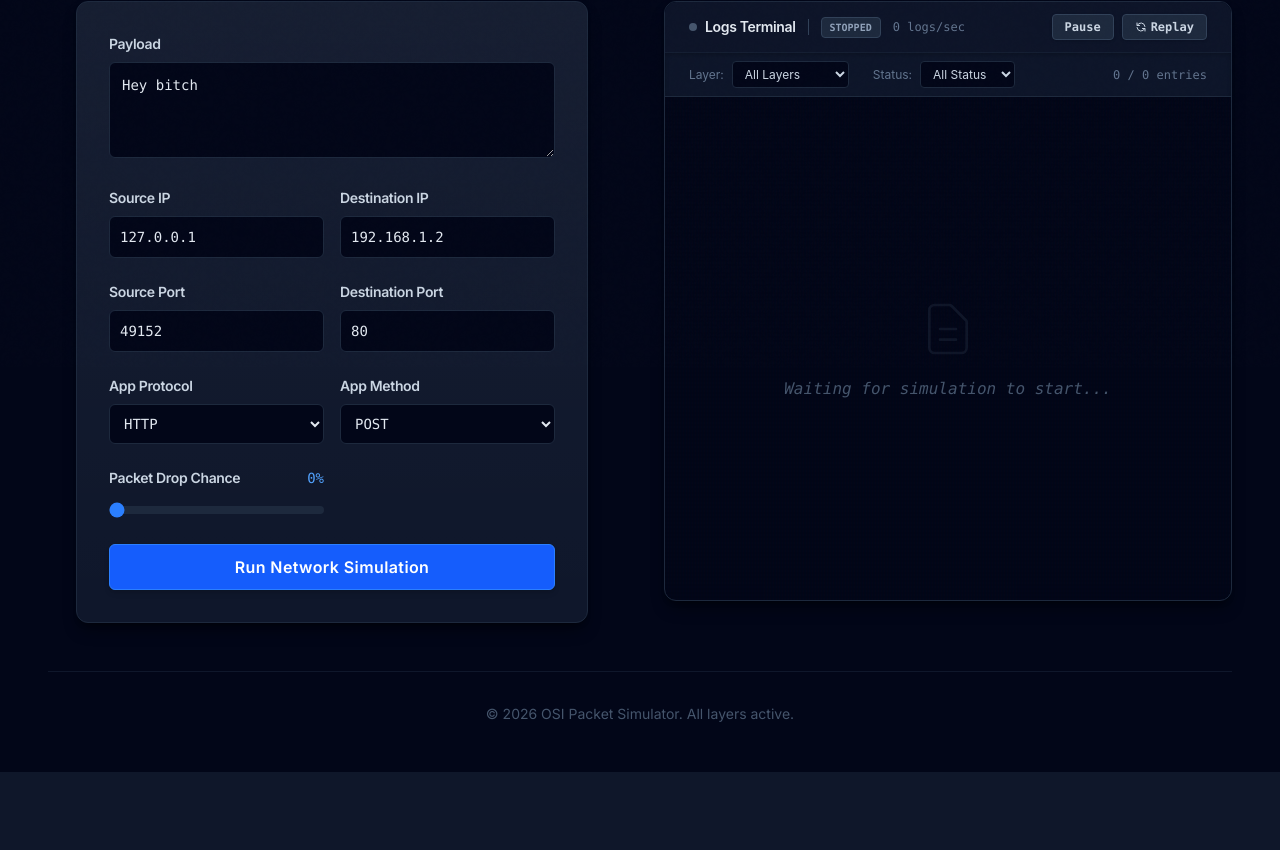
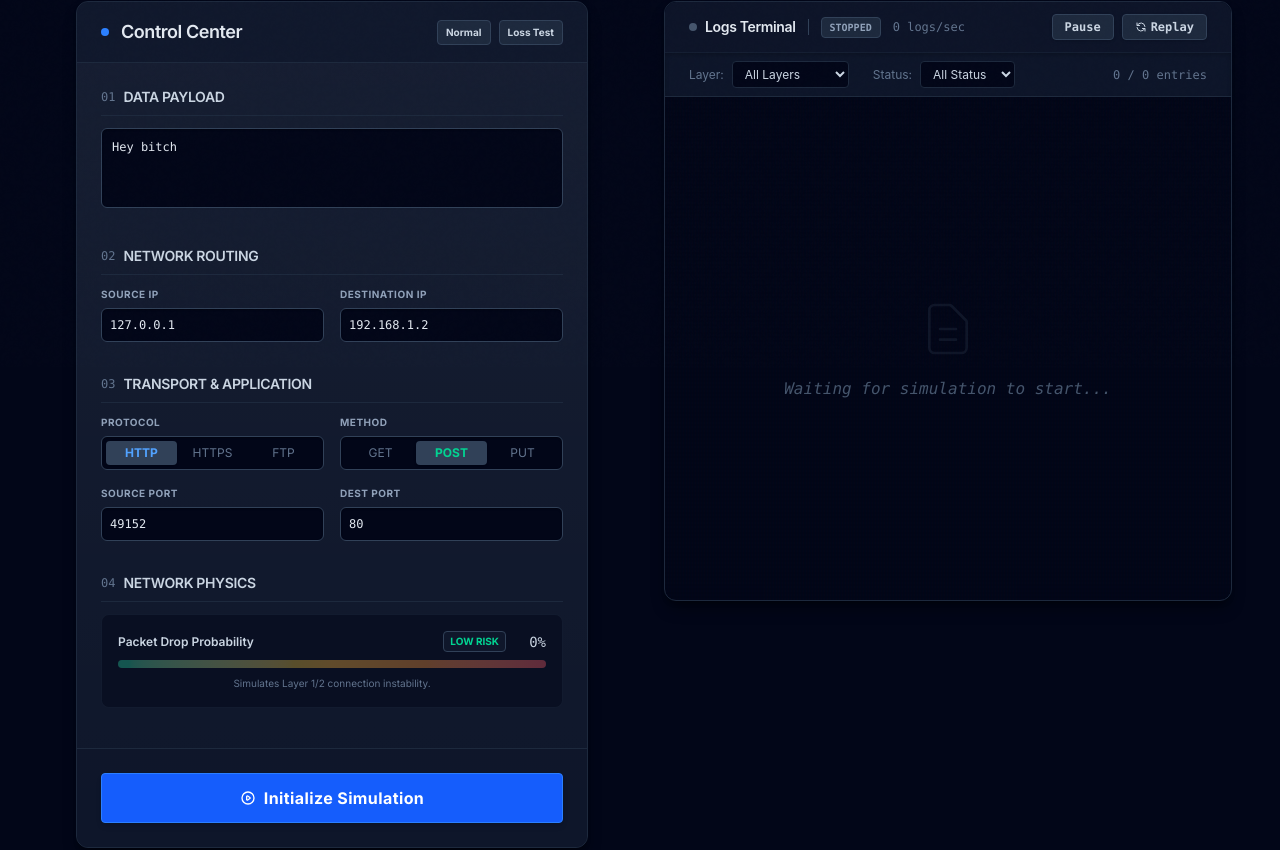
Before and after one commit to Rafayrafay321/OSI-Simulator, a React (Vite) app in the folder frontend/: page / in a window 1280 px wide. Shown: the part 433-1283 px from the top of the page. Before the commit the page ends 1205 px from the top, so only its background shows below. Built offline with nearby package versions, Linux system fonts and the light colour scheme.

Commit message:
updated the config form style

```diff
--- a/frontend/src/components/simulationFormUI.tsx
+++ b/frontend/src/components/simulationFormUI.tsx
@@ -21,36 +21,82 @@ export const SimulationFormUI: React.FC<SimulationFormProp> = ({
   handleChange,
   handleSubmit,
 }) => {
+  const getRiskLevel = (chance: number) => {
+    if (chance < 0.1) return { label: 'LOW', color: 'text-emerald-400' };
+    if (chance < 0.5) return { label: 'MEDIUM', color: 'text-amber-400' };
+    return { label: 'HIGH', color: 'text-red-400' };
+  };
+
+  const risk = getRiskLevel(values.dropChance || 0);
+
   return (
     <form
       onSubmit={handleSubmit}
-      className="space-y-6 bg-slate-900 p-8 rounded-xl shadow-lg shadow-black/40 border border-slate-800 w-full max-w-lg bg-gradient-to-b from-white/[0.03] to-transparent shadow-[inset_0_1px_0_rgba(255,255,255,0.05)]"
+      className="flex flex-col bg-slate-900 rounded-xl shadow-lg shadow-black/40 border border-slate-800 w-full max-w-lg bg-gradient-to-b from-white/[0.03] to-transparent shadow-[inset_0_1px_0_rgba(255,255,255,0.05)] overflow-hidden"
     >
-      <div className="space-y-2">
-        <label className="block text-sm font-semibold text-slate-300 tracking-tight">
-          Payload
-        </label>
+      {/* Header & Presets */}
+      <div className="bg-slate-900/80 px-6 py-4 border-b border-slate-800 flex justify-between items-center shrink-0">
+        <h2 className="font-semibold tracking-tight text-slate-200 text-lg flex items-center">
+          <span className="w-2 h-2 bg-blue-500 rounded-full mr-3"></span>
+          Control Center
+        </h2>
+        <div className="flex gap-2">
+          <button
+            type="button"
+            className="text-[10px] font-bold px-2 py-1 bg-slate-800 hover:bg-slate-700 text-slate-300 rounded border border-slate-700 transition-colors active:scale-95"
+          >
+            Normal
+          </button>
+          <button
+            type="button"
+            className="text-[10px] font-bold px-2 py-1 bg-slate-800 hover:bg-slate-700 text-slate-300 rounded border border-slate-700 transition-colors active:scale-95"
+          >
+            Loss Test
+          </button>
+        </div>
+      </div>
+
+      {/* Form Content */}
+      <div className="flex-1 p-6 space-y-8">
+        {/* Section: Payload */}
+        <div className="space-y-3">
+          <div className="flex items-center gap-2 border-b border-slate-800 pb-2">
+            <span className="text-slate-500 font-mono text-xs">01</span>
+            <h3 className="text-sm font-semibold text-slate-300 tracking-tight uppercase">
+              Data Payload
+            </h3>
+          </div>
+          <div>
             <textarea
               name="payload"
               value={values.payload}
               onChange={handleChange}
-          placeholder="Enter the message you want to simulate..."
-          className={`w-full h-24 p-3 bg-slate-950 border ${
+              placeholder="Enter packet data..."
+              className={`w-full h-20 p-2.5 bg-slate-950 border ${
                 errors.payload
                   ? 'border-red-500 focus:ring-red-500/50'
-              : 'border-slate-800 focus:border-blue-500 focus:ring-blue-500/50'
-          } rounded-md text-slate-200 font-mono text-sm placeholder-slate-600 focus:outline-none focus:ring-2 transition-all`}
+                  : 'border-slate-700 focus:border-blue-500 focus:ring-blue-500/50'
+              } rounded-md text-slate-200 font-mono text-xs placeholder-slate-600 focus:outline-none focus:ring-1 shadow-[inset_0_1px_2px_rgba(0,0,0,0.3)] transition-all resize-none`}
             />
             {errors.payload && (
-          <p className="text-red-500 text-xs text-left mt-1">
+              <p className="text-red-400 text-[10px] mt-1 font-mono">
                 {errors.payload}
               </p>
             )}
           </div>
+        </div>
 
+        {/* Section: Network Config */}
+        <div className="space-y-3">
+          <div className="flex items-center gap-2 border-b border-slate-800 pb-2">
+            <span className="text-slate-500 font-mono text-xs">02</span>
+            <h3 className="text-sm font-semibold text-slate-300 tracking-tight uppercase">
+              Network Routing
+            </h3>
+          </div>
           <div className="grid grid-cols-2 gap-4">
-        <div className="space-y-2">
-          <label className="block text-sm font-semibold text-slate-300 text-left tracking-tight">
+            <div className="space-y-1.5">
+              <label className="block text-[10px] font-bold text-slate-400 uppercase tracking-wider">
                 Source IP
               </label>
               <input
@@ -58,21 +104,20 @@ export const SimulationFormUI: React.FC<SimulationFormProp> = ({
                 name="srcIp"
                 value={values.srcIp}
                 onChange={handleChange}
-            placeholder="192.168.1.10"
-            className={`w-full p-2.5 bg-slate-950 border ${
+                className={`w-full p-2 bg-slate-950 border ${
                   errors.srcIp
-                ? 'border-red-500 focus:ring-red-500/50'
-                : 'border-slate-800 focus:border-blue-500 focus:ring-blue-500/50'
-            } rounded-md text-slate-200 font-mono text-sm focus:outline-none focus:ring-2 transition-all`}
+                    ? 'border-red-500'
+                    : 'border-slate-700 focus:border-blue-500'
+                } rounded-md text-slate-200 font-mono text-xs focus:outline-none focus:ring-1 focus:ring-blue-500/50 shadow-[inset_0_1px_2px_rgba(0,0,0,0.3)] transition-all`}
               />
               {errors.srcIp && (
-            <p className="text-red-500 text-xs text-left mt-1">
+                <p className="text-red-400 text-[10px] font-mono">
                   {errors.srcIp}
                 </p>
               )}
             </div>
-        <div className="space-y-2">
-          <label className="block text-sm font-semibold text-slate-300 text-left tracking-tight">
+            <div className="space-y-1.5">
+              <label className="block text-[10px] font-bold text-slate-400 uppercase tracking-wider">
                 Destination IP
               </label>
               <input
@@ -80,24 +125,91 @@ export const SimulationFormUI: React.FC<SimulationFormProp> = ({
                 name="destIp"
                 value={values.destIp}
                 onChange={handleChange}
-            placeholder="192.168.2.10"
-            className={`w-full p-2.5 bg-slate-950 border ${
+                className={`w-full p-2 bg-slate-950 border ${
                   errors.destIp
-                ? 'border-red-500 focus:ring-red-500/50'
-                : 'border-slate-800 focus:border-blue-500 focus:ring-blue-500/50'
-            } rounded-md text-slate-200 font-mono text-sm focus:outline-none focus:ring-2 transition-all`}
+                    ? 'border-red-500'
+                    : 'border-slate-700 focus:border-blue-500'
+                } rounded-md text-slate-200 font-mono text-xs focus:outline-none focus:ring-1 focus:ring-blue-500/50 shadow-[inset_0_1px_2px_rgba(0,0,0,0.3)] transition-all`}
               />
               {errors.destIp && (
-            <p className="text-red-500 text-xs text-left mt-1">
+                <p className="text-red-400 text-[10px] font-mono">
                   {errors.destIp}
                 </p>
               )}
             </div>
           </div>
+        </div>
+
+        {/* Section: Transport Config */}
+        <div className="space-y-3">
+          <div className="flex items-center gap-2 border-b border-slate-800 pb-2">
+            <span className="text-slate-500 font-mono text-xs">03</span>
+            <h3 className="text-sm font-semibold text-slate-300 tracking-tight uppercase">
+              Transport & Application
+            </h3>
+          </div>
+
+          {/* Segmented Controls for Protocol/Method */}
+          <div className="grid grid-cols-2 gap-4 mb-4">
+            <div className="space-y-1.5">
+              <label className="block text-[10px] font-bold text-slate-400 uppercase tracking-wider">
+                Protocol
+              </label>
+              <div className="flex bg-slate-950 border border-slate-700 rounded-md p-1 shadow-[inset_0_1px_2px_rgba(0,0,0,0.3)]">
+                {['HTTP', 'HTTPS', 'FTP'].map((proto) => (
+                  <label
+                    key={proto}
+                    className="flex-1 text-center cursor-pointer"
+                  >
+                    <input
+                      type="radio"
+                      name="appProtocol"
+                      value={proto}
+                      checked={values.appProtocol === proto}
+                      onChange={handleChange}
+                      className="sr-only"
+                    />
+                    <div
+                      className={`text-xs py-1 rounded transition-colors ${values.appProtocol === proto ? 'bg-slate-700 text-blue-400 font-bold shadow-sm' : 'text-slate-500 hover:text-slate-300'}`}
+                    >
+                      {proto}
+                    </div>
+                  </label>
+                ))}
+              </div>
+            </div>
+            <div className="space-y-1.5">
+              <label className="block text-[10px] font-bold text-slate-400 uppercase tracking-wider">
+                Method
+              </label>
+              <div className="flex bg-slate-950 border border-slate-700 rounded-md p-1 shadow-[inset_0_1px_2px_rgba(0,0,0,0.3)]">
+                {['GET', 'POST', 'PUT'].map((method) => (
+                  <label
+                    key={method}
+                    className="flex-1 text-center cursor-pointer"
+                  >
+                    <input
+                      type="radio"
+                      name="appMethod"
+                      value={method}
+                      checked={values.appMethod === method}
+                      onChange={handleChange}
+                      className="sr-only"
+                    />
+                    <div
+                      className={`text-xs py-1 rounded transition-colors ${values.appMethod === method ? 'bg-slate-700 text-emerald-400 font-bold shadow-sm' : 'text-slate-500 hover:text-slate-300'}`}
+                    >
+                      {method}
+                    </div>
+                  </label>
+                ))}
+              </div>
+            </div>
+          </div>
 
           <div className="grid grid-cols-2 gap-4">
-        <div className="space-y-2">
-          <label className="block text-sm font-semibold text-slate-300 text-left tracking-tight">
+            <div className="space-y-1.5">
+              <label className="block text-[10px] font-bold text-slate-400 uppercase tracking-wider">
                 Source Port
               </label>
               <input
@@ -105,106 +217,76 @@ export const SimulationFormUI: React.FC<SimulationFormProp> = ({
                 name="srcPort"
                 value={values.srcPort}
                 onChange={handleChange}
-            placeholder="8080"
-            className={`w-full p-2.5 bg-slate-950 border ${
+                className={`w-full p-2 bg-slate-950 border ${
                   errors.srcPort
-                ? 'border-red-500 focus:ring-red-500/50'
-                : 'border-slate-800 focus:border-blue-500 focus:ring-blue-500/50'
-            } rounded-md text-slate-200 font-mono text-sm focus:outline-none focus:ring-2 transition-all`}
+                    ? 'border-red-500'
+                    : 'border-slate-700 focus:border-blue-500'
+                } rounded-md text-slate-200 font-mono text-xs focus:outline-none focus:ring-1 focus:ring-blue-500/50 shadow-[inset_0_1px_2px_rgba(0,0,0,0.3)] transition-all`}
               />
               {errors.srcPort && (
-            <p className="text-red-500 text-xs text-left mt-1">
+                <p className="text-red-400 text-[10px] font-mono">
                   {errors.srcPort}
                 </p>
               )}
             </div>
-        <div className="space-y-2">
-          <label className="block text-sm font-semibold text-slate-300 text-left tracking-tight">
-            Destination Port
+            <div className="space-y-1.5">
+              <label className="block text-[10px] font-bold text-slate-400 uppercase tracking-wider">
+                Dest Port
               </label>
               <input
                 type="number"
                 name="destPort"
                 value={values.destPort}
                 onChange={handleChange}
-            placeholder="8081"
-            className={`w-full p-2.5 bg-slate-950 border ${
+                className={`w-full p-2 bg-slate-950 border ${
                   errors.destPort
-                ? 'border-red-500 focus:ring-red-500/50'
-                : 'border-slate-800 focus:border-blue-500 focus:ring-blue-500/50'
-            } rounded-md text-slate-200 font-mono text-sm focus:outline-none focus:ring-2 transition-all`}
+                    ? 'border-red-500'
+                    : 'border-slate-700 focus:border-blue-500'
+                } rounded-md text-slate-200 font-mono text-xs focus:outline-none focus:ring-1 focus:ring-blue-500/50 shadow-[inset_0_1px_2px_rgba(0,0,0,0.3)] transition-all`}
               />
               {errors.destPort && (
-            <p className="text-red-500 text-xs text-left mt-1">
+                <p className="text-red-400 text-[10px] font-mono">
                   {errors.destPort}
                 </p>
               )}
             </div>
           </div>
+        </div>
 
-      <div className="grid grid-cols-2 gap-4 items-end">
-        <div className="space-y-2">
-          <label className="block text-sm font-semibold text-slate-300 text-left tracking-tight">
-            App Protocol
+        {/* Section: Simulation Physics */}
+        <div className="space-y-3 pb-4">
+          <div className="flex items-center gap-2 border-b border-slate-800 pb-2">
+            <span className="text-slate-500 font-mono text-xs">04</span>
+            <h3 className="text-sm font-semibold text-slate-300 tracking-tight uppercase">
+              Network Physics
+            </h3>
+          </div>
+
+          <div className="space-y-2 bg-slate-950/50 p-4 rounded-lg border border-slate-800/50">
+            <div className="flex justify-between items-center mb-2">
+              <label className="text-xs font-semibold text-slate-300">
+                Packet Drop Probability
               </label>
-          <select
-            name="appProtocol"
-            value={values.appProtocol}
-            onChange={handleChange}
-            className={`w-full p-2.5 bg-slate-950 border ${
-              errors.appProtocol
-                ? 'border-red-500 focus:ring-red-500/50'
-                : 'border-slate-800 focus:border-blue-500 focus:ring-blue-500/50'
-            } rounded-md text-slate-200 font-mono text-sm focus:outline-none focus:ring-2 transition-all cursor-pointer`}
+              <div className="flex items-center gap-2">
+                <span
+                  className={`text-[10px] font-bold px-1.5 py-0.5 rounded bg-slate-900 border border-slate-700 ${risk.color}`}
                 >
-            <option value="HTTP">HTTP</option>
-            <option value="HTTPS">HTTPS</option>
-            <option value="FTP">FTP</option>
-          </select>
-          {errors.appProtocol && (
-            <p className="text-red-500 text-xs text-left mt-1">
-              {errors.appProtocol}
-            </p>
-          )}
-        </div>
-        <div className="space-y-2">
-          <label className="block text-sm font-semibold text-slate-300 text-left tracking-tight">
-            App Method
-          </label>
-          <select
-            name="appMethod"
-            value={values.appMethod}
-            onChange={handleChange}
-            className={`w-full p-2.5 bg-slate-950 border ${
-              errors.appMethod
-                ? 'border-red-500 focus:ring-red-500/50'
-                : 'border-slate-800 focus:border-blue-500 focus:ring-blue-500/50'
-            } rounded-md text-slate-200 font-mono text-sm focus:outline-none focus:ring-2 transition-all cursor-pointer`}
-          >
-            <option value="POST">POST</option>
-            <option value="GET">GET</option>
-            <option value="PUT">PUT</option>
-            <option value="DELETE">DELETE</option>
-          </select>
-          {errors.appMethod && (
-            <p className="text-red-500 text-xs text-left mt-1">
-              {errors.appMethod}
-            </p>
-          )}
+                  {risk.label} RISK
+                </span>
+                <span className="text-sm font-mono text-slate-300 w-8 text-right">
+                  {Math.round((values.dropChance || 0) * 100)}%
+                </span>
               </div>
             </div>
 
-      <div className="grid grid-cols-2 gap-4">
-        <div className="space-y-2">
-          <div className="flex justify-between items-center">
-            <label className="block text-sm font-semibold text-slate-300 text-left tracking-tight">
-              Packet Drop Chance
-            </label>
-            <span className="text-sm font-mono text-blue-400">
-              {Math.round((values.dropChance || 0) * 100)}%
-            </span>
-          </div>
-
+            <div className="relative h-2 w-full bg-slate-800 rounded-full overflow-hidden">
+              {/* Colored Track Background */}
+              <div className="absolute top-0 left-0 h-full w-full bg-gradient-to-r from-emerald-500 via-amber-500 to-red-500 opacity-30"></div>
+              {/* Active Colored Track */}
+              <div
+                className="absolute top-0 left-0 h-full bg-gradient-to-r from-emerald-500 via-amber-500 to-red-500"
+                style={{ width: `${(values.dropChance || 0) * 100}%` }}
+              ></div>
               <input
                 type="range"
                 name="dropChance"
@@ -213,31 +295,33 @@ export const SimulationFormUI: React.FC<SimulationFormProp> = ({
                 step="0.01"
                 value={values.dropChance || 0}
                 onChange={handleChange}
-            className={`w-full h-2 bg-slate-800 rounded-lg appearance-none cursor-pointer ${
-              errors.dropChance ? 'accent-red-500' : 'accent-blue-500'
-            }`}
+                className="absolute top-0 left-0 w-full h-full opacity-0 cursor-pointer"
               />
-          {errors.dropChance && (
-            <p className="text-red-500 text-xs text-left mt-1">
-              {errors.dropChance}
+            </div>
+            <p className="text-[10px] text-slate-500 text-center mt-2">
+              Simulates Layer 1/2 connection instability.
             </p>
-          )}
+          </div>
         </div>
       </div>
 
+      {/* Footer Action */}
+      <div className="p-6 border-t border-slate-800 bg-slate-900/90 shrink-0">
         <button
           type="submit"
-        disabled={isSubmitting}
-        className={`w-full py-2.5 px-4 font-semibold tracking-wide rounded-md shadow-md transform active:scale-[0.98] transition-all duration-150 border ${
+          disabled={isSubmitting || Object.keys(errors).length > 0}
+          className={`w-full py-3 px-4 font-bold tracking-wide rounded shadow-md transform active:scale-[0.98] transition-all duration-150 border flex justify-center items-center gap-2 ${
             isSubmitting
-            ? 'bg-slate-800 text-slate-500 border-slate-700 cursor-not-allowed'
-            : 'bg-blue-600 hover:brightness-110 text-white border-blue-500 active:shadow-inner'
+              ? 'bg-slate-800 text-slate-500 border-slate-700 cursor-wait'
+              : Object.keys(errors).length > 0
+                ? 'bg-slate-800/50 text-slate-500 border-red-900/50 cursor-not-allowed'
+                : 'bg-blue-600 hover:brightness-110 text-white border-blue-500 hover:shadow-[0_0_15px_rgba(59,130,246,0.3)]'
           }`}
         >
           {isSubmitting ? (
-          <span className="flex items-center justify-center space-x-2">
+            <>
               <svg
-              className="animate-spin h-5 w-5 text-white"
+                className="animate-spin h-4 w-4 text-slate-400"
                 viewBox="0 0 24 24"
               >
                 <circle
@@ -255,12 +339,36 @@ export const SimulationFormUI: React.FC<SimulationFormProp> = ({
                   d="M4 12a8 8 0 018-8V0C5.373 0 0 5.373 0 12h4zm2 5.291A7.962 7.962 0 014 12H0c0 3.042 1.135 5.824 3 7.938l3-2.647z"
                 ></path>
               </svg>
-            <span>Processing...</span>
-          </span>
+              <span>Executing Sequence...</span>
+            </>
+          ) : Object.keys(errors).length > 0 ? (
+            <span className="text-red-400/80">Invalid Configuration</span>
           ) : (
-          'Run Network Simulation'
+            <>
+              <svg
+                className="w-4 h-4"
+                fill="none"
+                viewBox="0 0 24 24"
+                stroke="currentColor"
+              >
+                <path
+                  strokeLinecap="round"
+                  strokeLinejoin="round"
+                  strokeWidth={2}
+                  d="M14.752 11.168l-3.197-2.132A1 1 0 0010 9.87v4.263a1 1 0 001.555.832l3.197-2.132a1 1 0 000-1.664z"
+                />
+                <path
+                  strokeLinecap="round"
+                  strokeLinejoin="round"
+                  strokeWidth={2}
+                  d="M21 12a9 9 0 11-18 0 9 9 0 0118 0z"
+                />
+              </svg>
+              Initialize Simulation
+            </>
           )}
         </button>
+      </div>
     </form>
   );
 };
```
Lines whose indentation alone changed are shown as unchanged.
